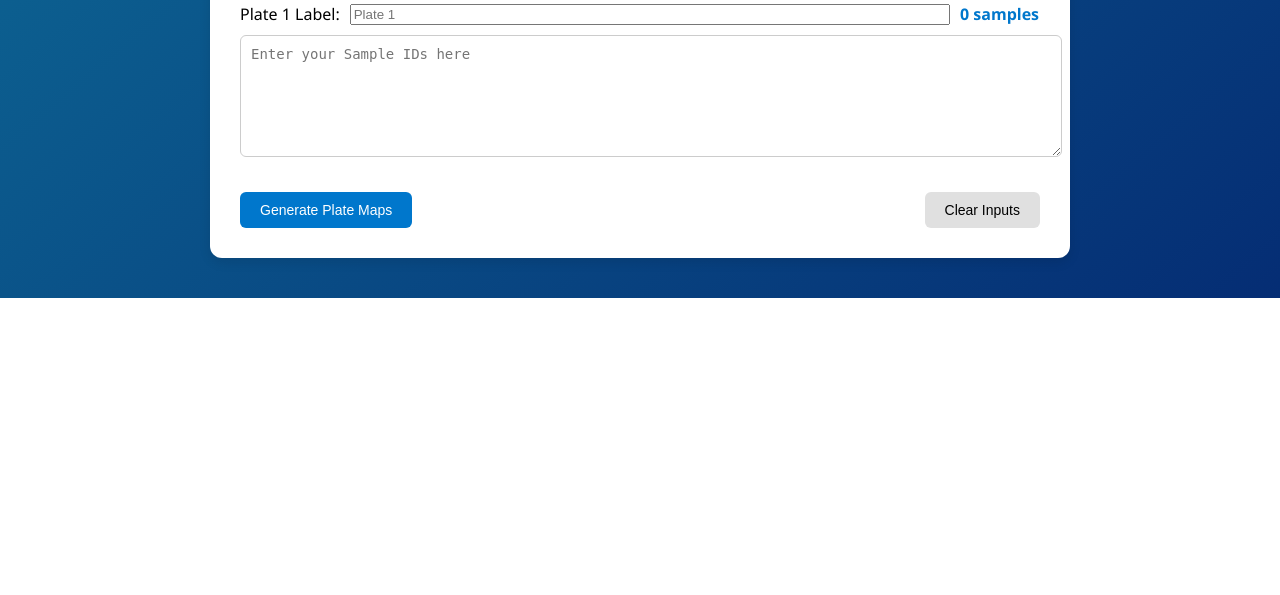
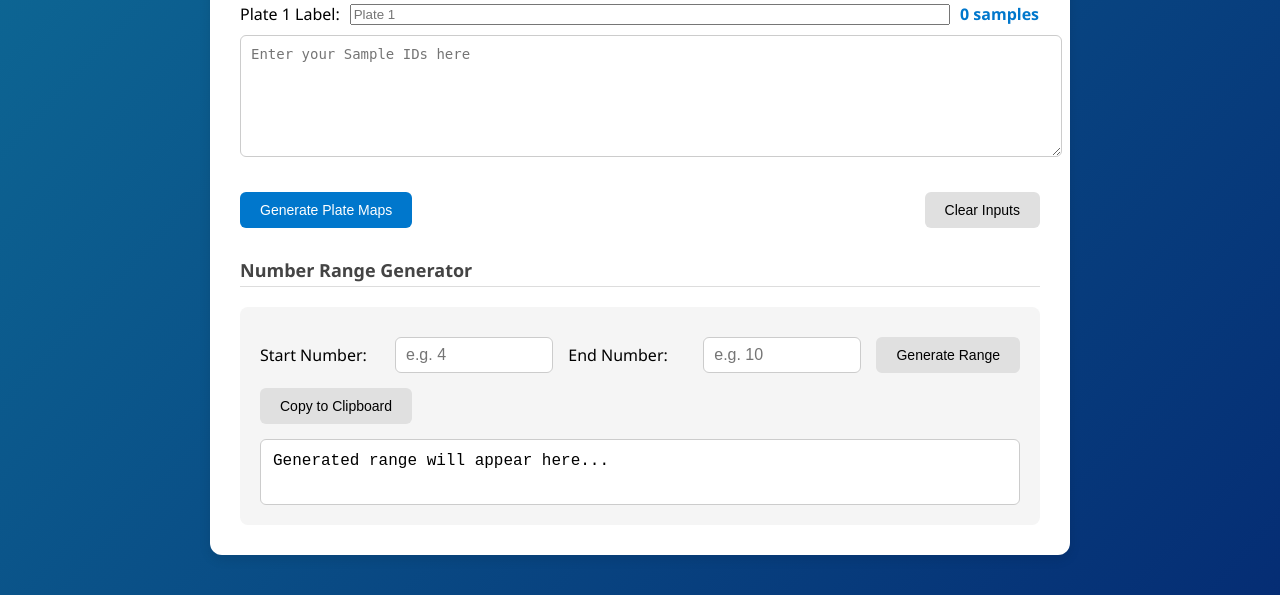
Before and after one commit to sscott97/PlateMap, a Flask app: page / in a window 1280 px wide. Shown: the part 795-1390 px from the top of the page. Before the commit the page ends 1093 px from the top, so only its background shows below. Run offline with Flask 3, Linux system fonts and the light colour scheme.

Commit message:
range generator

```diff
--- a/templates/index.html
+++ b/templates/index.html
@@ -129,6 +129,24 @@
 
         #plate_inputs label {
             font-weight: 500;
+        }
+
+        .range-generator {
+            background-color: #f5f5f5;
+            padding: 20px;
+            border-radius: 8px;
+            margin-top: 20px;
+        }
+
+        .range-output {
+            margin-top: 15px;
+            padding: 12px;
+            background-color: #fff;
+            border: 1px solid #ccc;
+            border-radius: 6px;
+            min-height: 40px;
+            font-family: 'Courier New', monospace;
+            word-break: break-all;
         }
 
         @media (max-width: 600px) {
@@ -300,6 +318,48 @@
             location.reload();
         }
 
+        function generateRange() {
+            const start = parseInt(document.getElementById('range_start').value);
+            const end = parseInt(document.getElementById('range_end').value);
+            const output = document.getElementById('range_output');
+
+            if (isNaN(start) || isNaN(end)) {
+                output.textContent = 'Please enter valid numbers';
+                return;
+            }
+
+            if (start > end) {
+                output.textContent = 'Start number must be less than or equal to end number';
+                return;
+            }
+
+            const range = [];
+            for (let i = start; i <= end; i++) {
+                range.push(i);
+            }
+
+            output.textContent = range.join(',');
+        }
+
+        function copyRangeToClipboard() {
+            const output = document.getElementById('range_output');
+            const text = output.textContent;
+
+            if (!text || text.includes('Please enter') || text.includes('Start number')) {
+                alert('Please generate a range first');
+                return;
+            }
+
+            const textarea = document.createElement('textarea');
+            textarea.value = text;
+            document.body.appendChild(textarea);
+            textarea.select();
+            document.execCommand('copy');
+            document.body.removeChild(textarea);
+
+            alert('Range copied to clipboard!');
+        }
+
         window.onload = function () {
             loadPresetSettings();  // Load preset settings FIRST (from settings page or selected preset)
             loadFormInputs();      // Then load any sessionStorage saved inputs
@@ -382,6 +442,25 @@
                 <button type="button" onclick="clearFormInputs()">Clear Inputs</button>
             </div>
         </form>
+
+        <!-- Number Range Generator Section -->
+        <div class="section-title">Number Range Generator</div>
+        <div class="range-generator">
+            <div class="input-group">
+                <label for="range_start">Start Number:</label>
+                <input type="number" id="range_start" placeholder="e.g. 4" style="width: 100px;">
+
+                <label for="range_end">End Number:</label>
+                <input type="number" id="range_end" placeholder="e.g. 10" style="width: 100px;">
+
+                <button type="button" onclick="generateRange()">Generate Range</button>
+                <button type="button" onclick="copyRangeToClipboard()">Copy to Clipboard</button>
+            </div>
+
+            <div class="range-output" id="range_output">
+                Generated range will appear here...
+            </div>
+        </div>
     </div>
 </body>
 </html>
```
